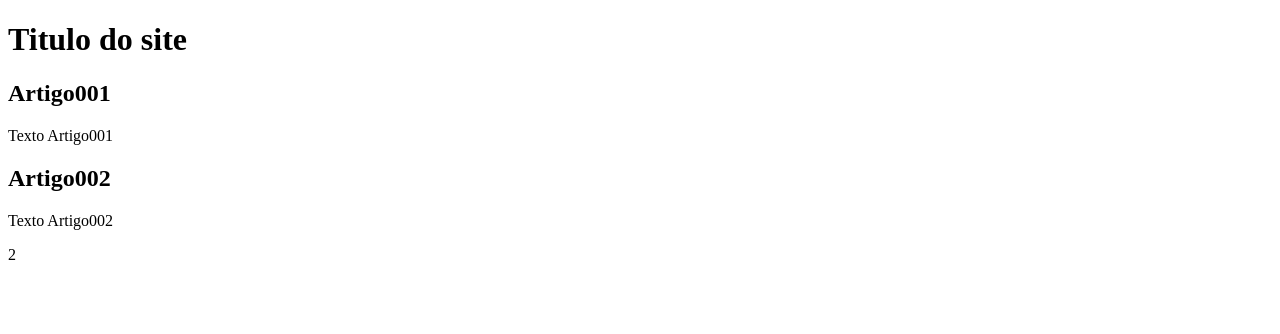
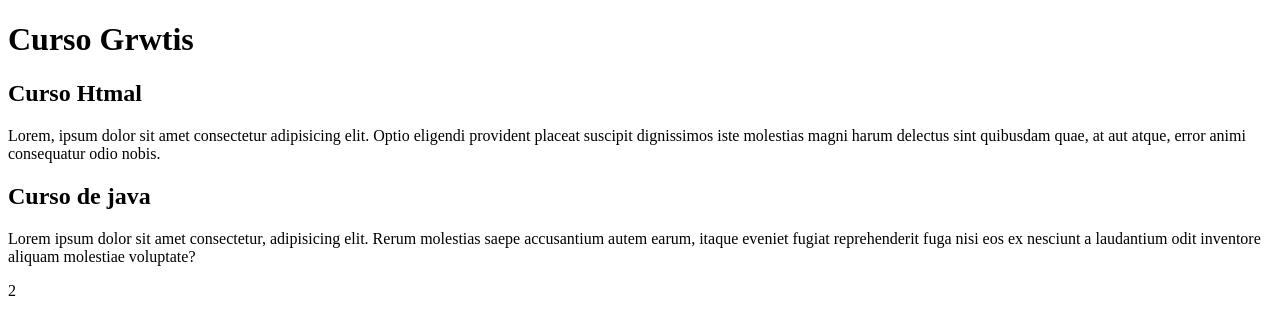
Before and after one commit to h3l10l1m4/ProjectSit, a plain HTML site: page index.html in a window 1280 px wide. Drawn offline with Linux system fonts and the light colour scheme.

Commit message:
Comecei a escrever coneudo

```diff
--- a/index.html
+++ b/index.html
@@ -9,15 +9,15 @@
 <body>
     <main>
         <header>
-            <h1>Titulo do site</h1>
+            <h1>Curso Grwtis</h1>
         </header>
         <article>
-            <h2>Artigo001</h2>
-            <p>Texto Artigo001</p>
+            <h2>Curso Htmal</h2>
+            <p>Lorem, ipsum dolor sit amet consectetur adipisicing elit. Optio eligendi provident placeat suscipit dignissimos iste molestias magni harum delectus sint quibusdam quae, at aut atque, error animi consequatur odio nobis.</p>
         </article>
         <article>
-            <h2>Artigo002</h2>
-            <p>Texto Artigo002</p>2
+            <h2>Curso de java</h2>
+            <p>Lorem ipsum dolor sit amet consectetur, adipisicing elit. Rerum molestias saepe accusantium autem earum, itaque eveniet fugiat reprehenderit fuga nisi eos ex nesciunt a laudantium odit inventore aliquam molestiae voluptate?</p>2
         </article>
 
     </main>
```
